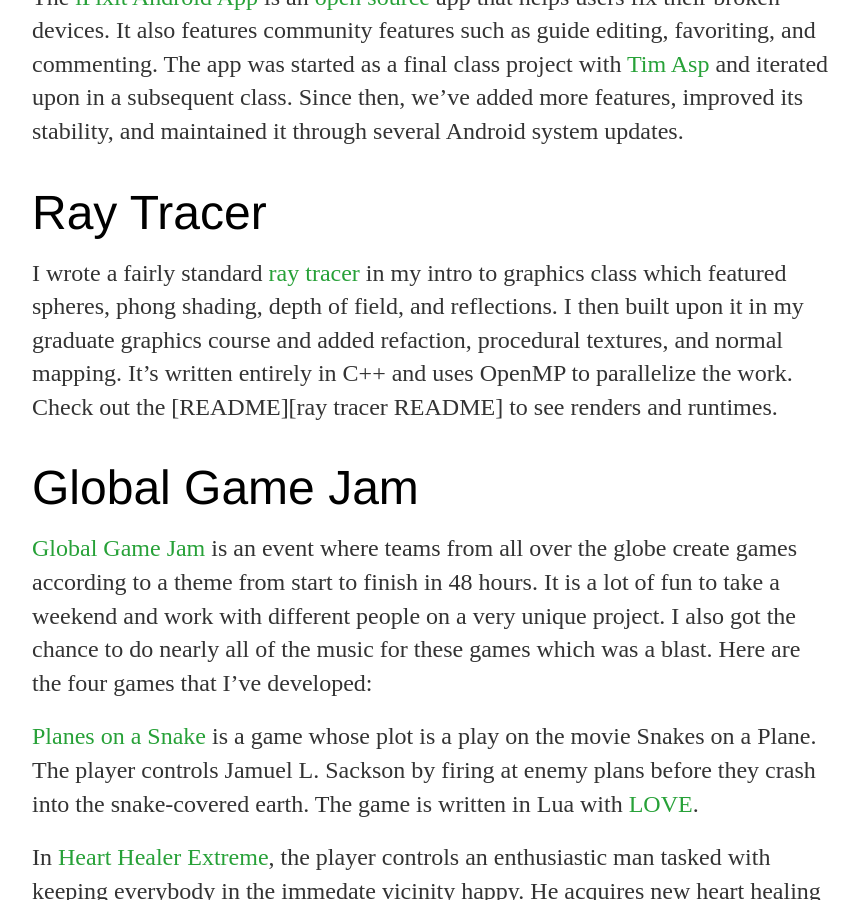
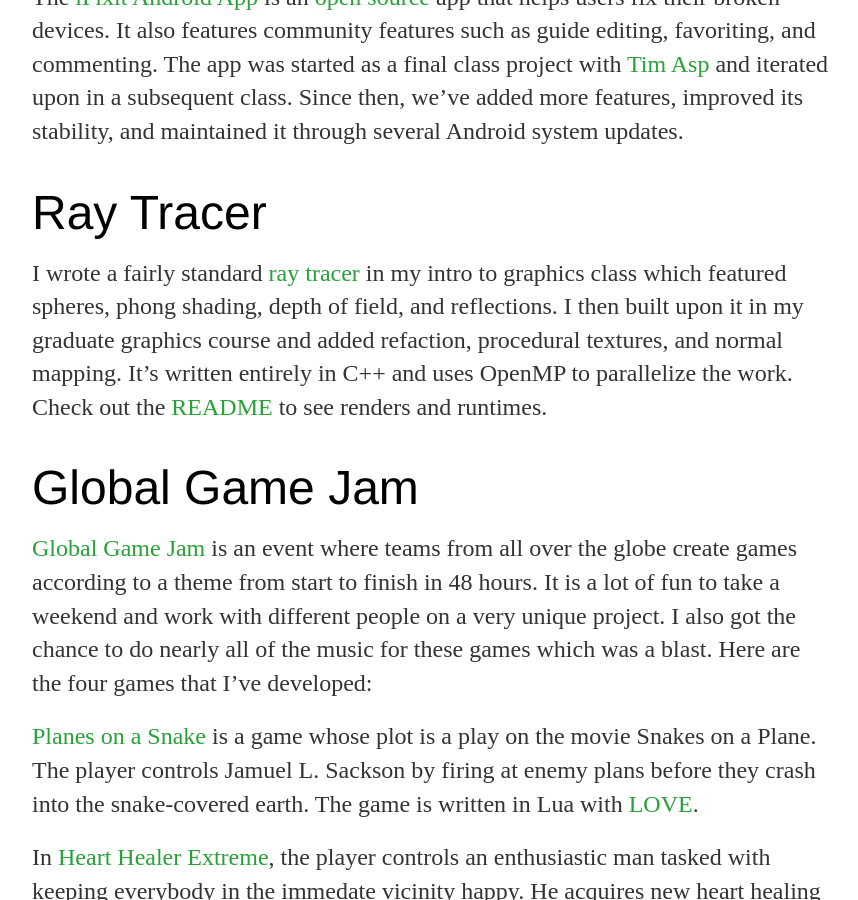
Before and after one commit to marczych/marczych.github.io, a Jekyll site: the page built from projects/index.md, in a window 1280 px wide and 900 px high, scrolled down 919 px. Shown: the whole window, without its empty margins (208-1066 px from the left). Built offline with Jekyll 4.4.1, drawn with Linux system fonts in a browser that asks for light colours; Markdown is read by kramdown in place of the engine named in the settings; part of the change alters nothing that is shown.

Commit message:
Ray tracer: Fix README link

```diff
--- a/projects/index.md
+++ b/projects/index.md
@@ -74,3 +74,4 @@ The playable game can be found at <http://businessteamgame.com>.
 [iFixitAndroid repo]: https://github.com/iFixit/iFixitAndroid
 [Tim Asp]: https://github.com/timothyasp
 [ray tracer]: https://github.com/marczych/RayTracer
+[ray tracer README]: https://github.com/marczych/RayTracer#readme
```
